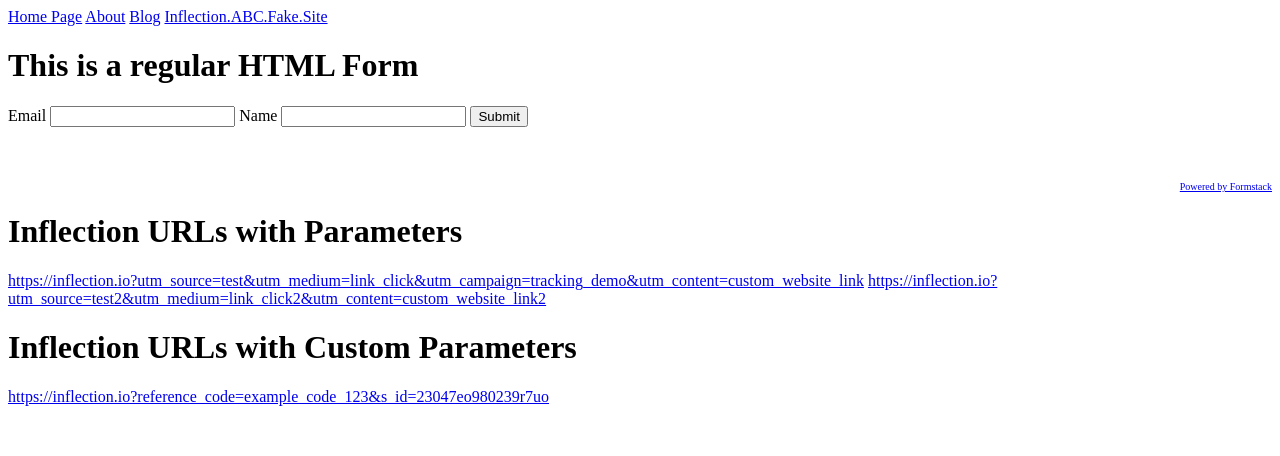
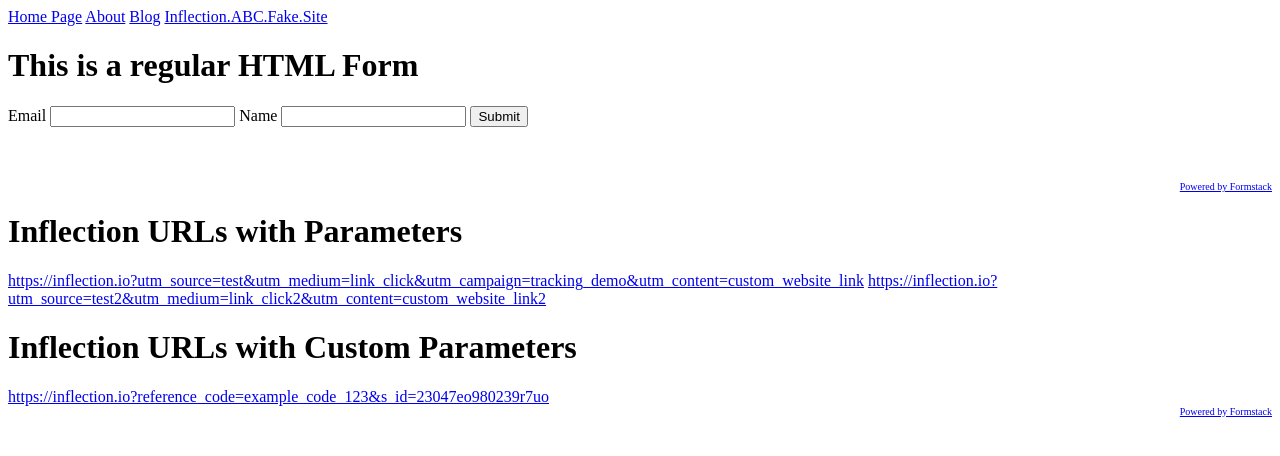
Before and after one commit to linuxavier/linuxavier.github.io, a plain HTML site: page index.html in a window 1280 px wide. Drawn offline with Linux system fonts and the light colour scheme.

Commit message:
Update index.html

```diff
--- a/index.html
+++ b/index.html
@@ -48,11 +48,7 @@
     <h1>Inflection URLs with Custom Parameters</h1>
     <a href="https://inflection.io?reference_code=example_code_123&s_id=23047eo980239r7uo">https://inflection.io?reference_code=example_code_123&s_id=23047eo980239r7uo</a>
 
-
-<!--     <iframe src="https://inflection-zxsgz.formstack.com/forms/test_form" title="Formstack Form" width="600"
-        height="400"></iframe> -->
-<!-- <script type="text/javascript" src="https://inflection-zxsgz.formstack.com/forms/js.php/test_form"></script><noscript><a href="https://inflection-zxsgz.formstack.com/forms/test_form" title="Online Form">Online Form - Test Form</a></noscript><div style="text-align:right; font-size:x-small;"><a href="http://www.formstack.com?utm_source=jsembed&utm_medium=product&utm_campaign=product+branding&fa=h,5499959" title="Powered by Formstack">Powered by Formstack</a></div> -->
-    <!-- <div data-tf-hubspot data-tf-live="01HEQW4HD7FNVEMBXEQ2ZGW9QP"></div><script src="//embed.typeform.com/next/embed.js"></script> -->
+  <!-- <div data-tf-hubspot data-tf-live="01HEQW4HD7FNVEMBXEQ2ZGW9QP"></div><script src="//embed.typeform.com/next/embed.js"></script> -->
     <!-- Start of HubSpot Embed Code -->
     <!-- <script type="text/javascript" id="hs-script-loader" async defer src="//js.hs-scripts.com/43884943.js"></script> -->
     <!-- End of HubSpot Embed Code -->
@@ -63,6 +59,11 @@
 <script async src="https://wt.inflection.io/scripts/wt-script.js"></script>
 <!-- End of Inflection Embed Code -->
 
+
+    <script type="text/javascript" src="https://mcdowells-lagcm.formstack.com/forms/js.php/newform1_copy"></script><noscript><a href="https://mcdowells-lagcm.formstack.com/forms/newform1_copy" title="Online Form">Online Form - NewForm1</a></noscript><div style="text-align:right; font-size:x-small;"><a href="http://www.formstack.com?utm_source=jsembed&utm_medium=product&utm_campaign=product+branding&fa=h,5929401" title="Powered by Formstack">Powered by Formstack</a></div>
+
+
+
 </body>
 
 </html>
```
